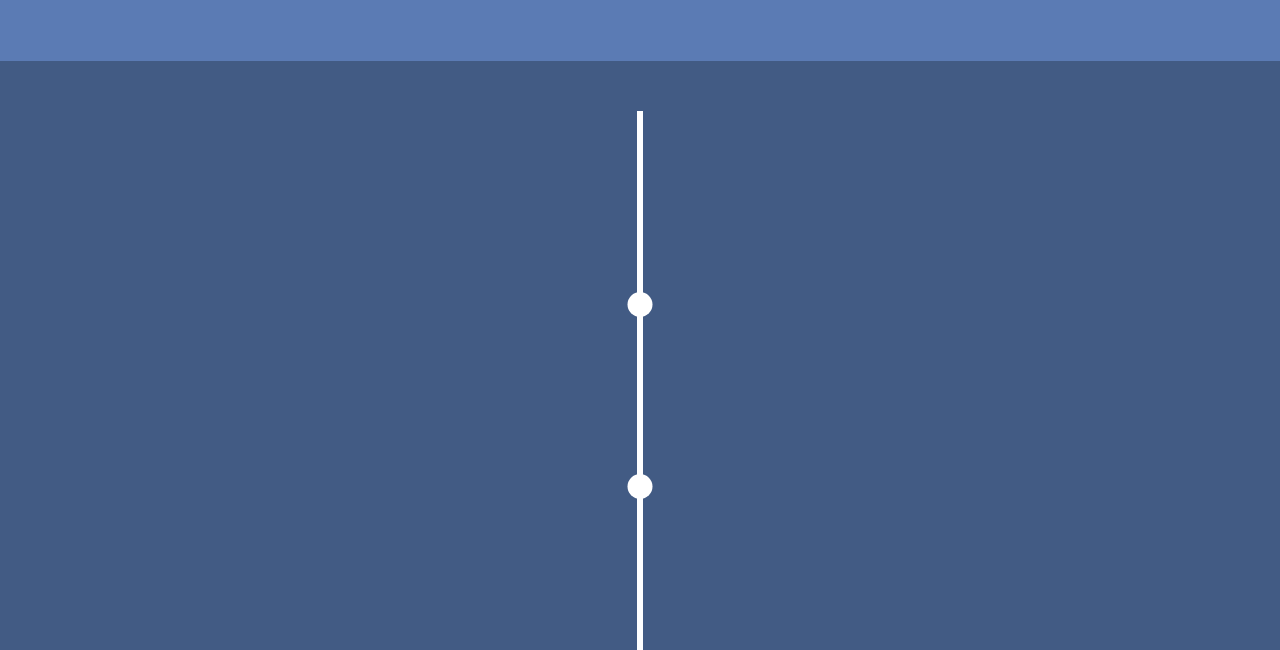
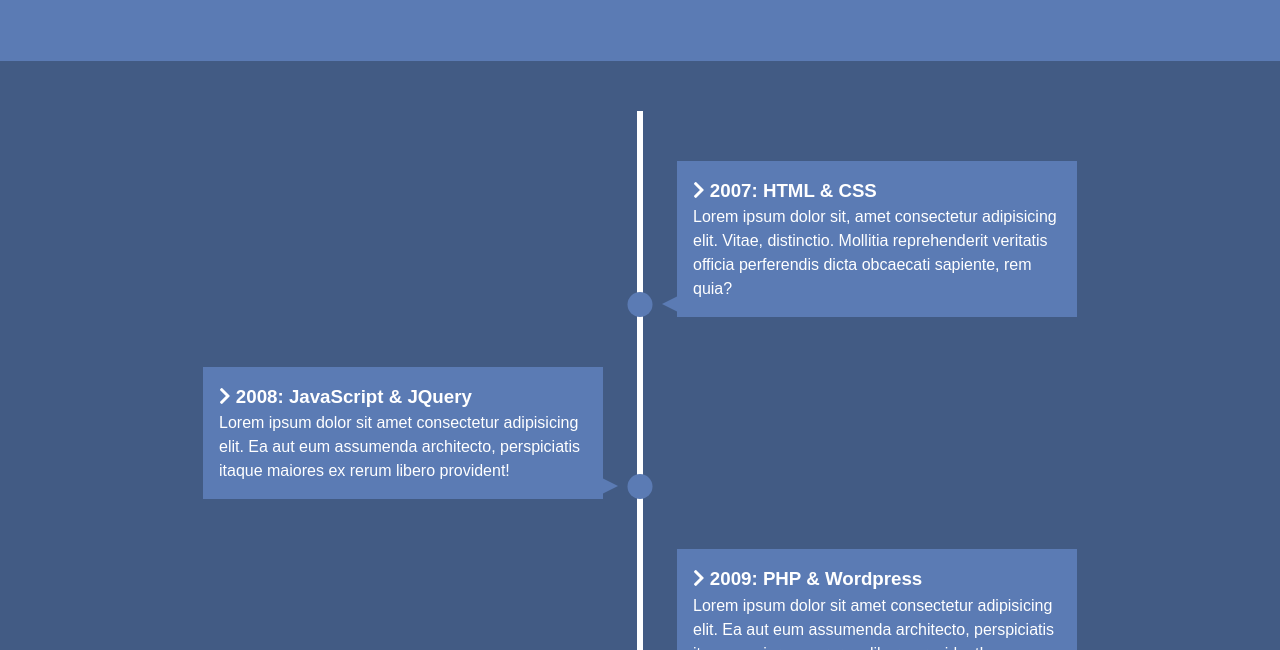
Before and after one commit to abhi040498/timeline_website, a plain HTML site: page index.html in a window 1280 px wide. Shown: the part 150-800 px from the top of the page. Drawn offline with Linux system fonts and the light colour scheme.

Commit message:
adding js to index body

```diff
--- a/index.html
+++ b/index.html
@@ -123,6 +123,6 @@
     </ul>
   </section>
 
-  <!-- <script src="timeline.js"></script> -->
+  <script src="timeline.js"></script>
 </body>
 </html>
```
